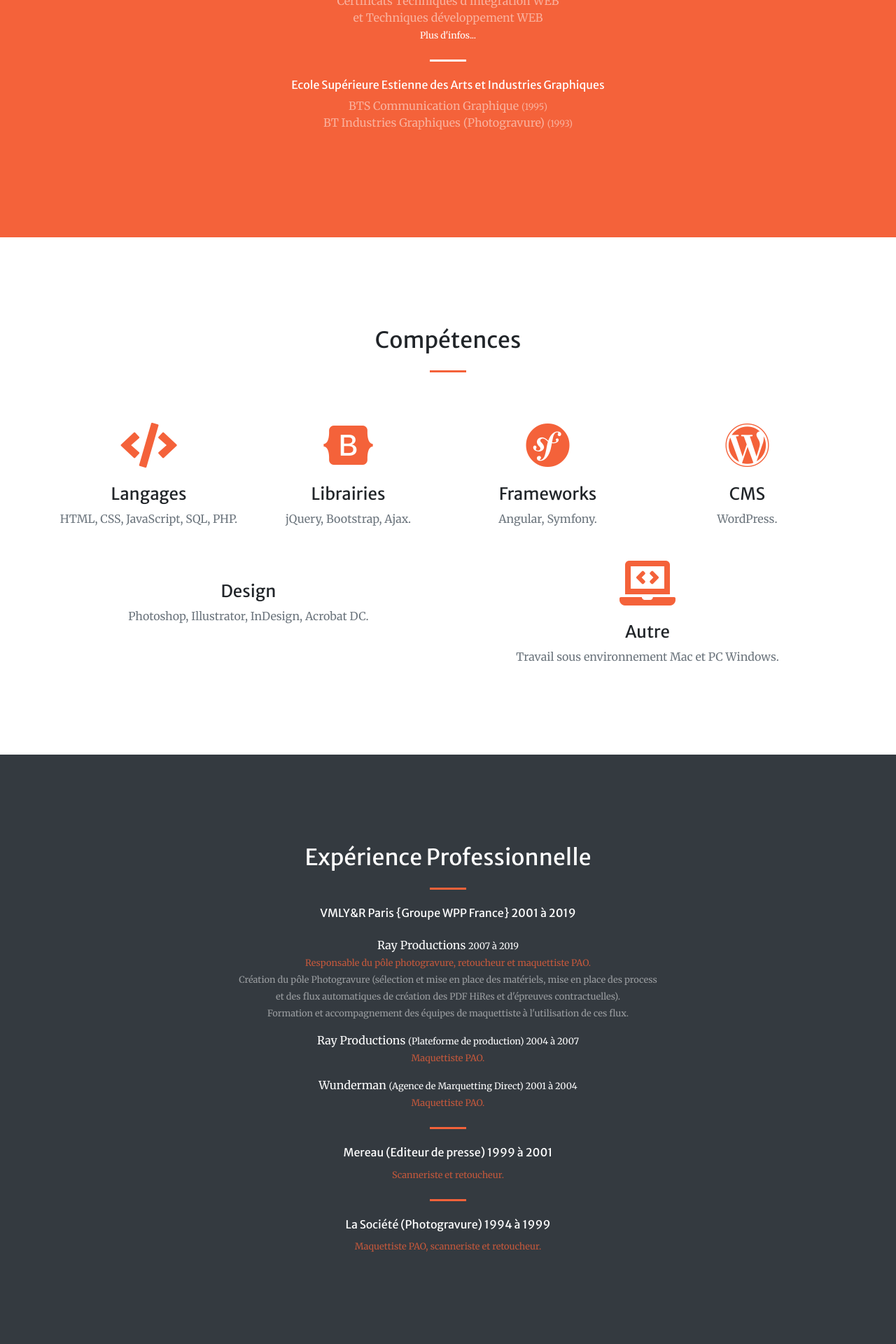
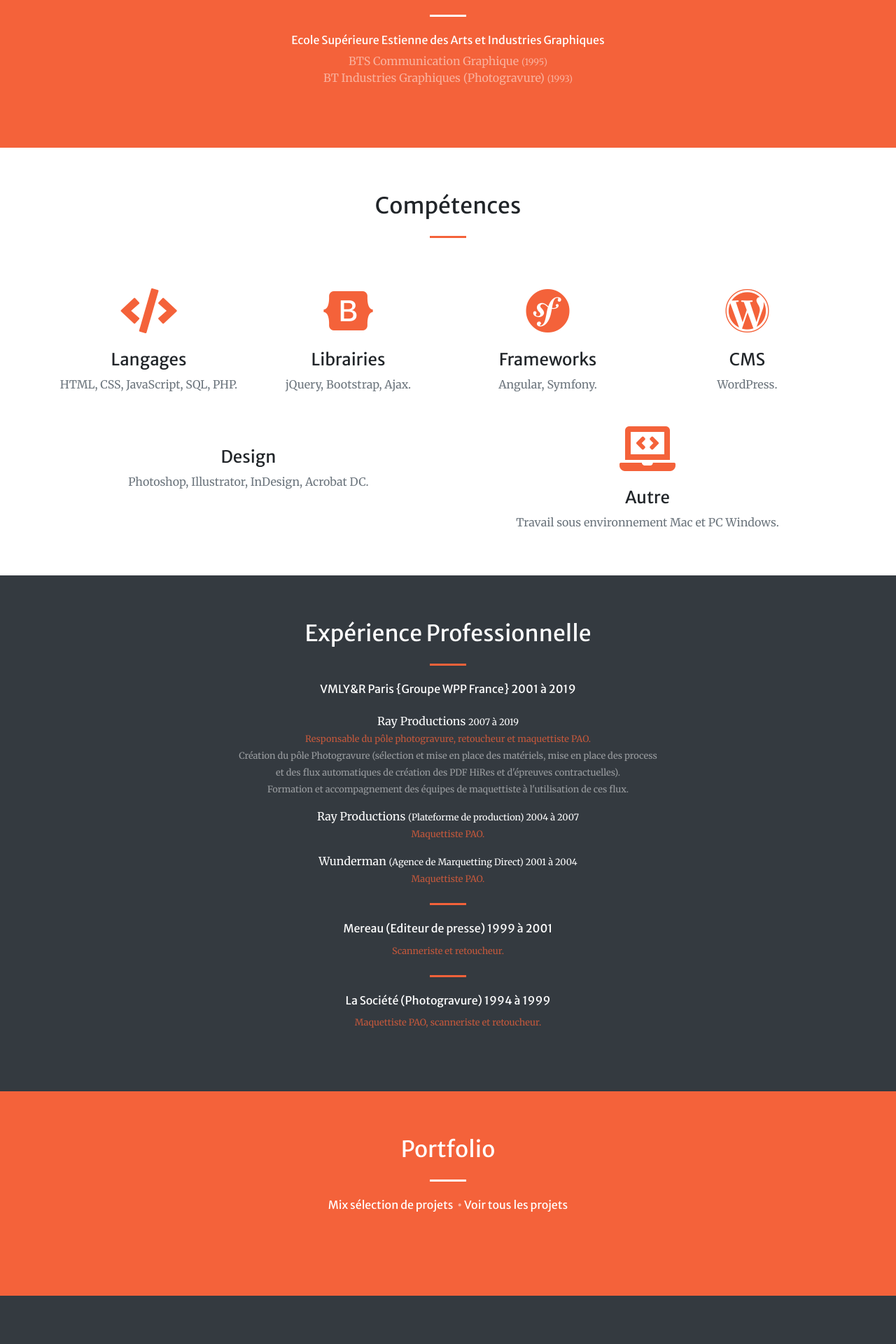
Before and after one commit to chrisgebel1/portfolio, a Symfony app: template templates/index/index.html.twig in a window 1280 px wide. Shown: the part 1080-3000 px from the top of the page at 70% size. Run offline with Twig, Linux system fonts and the light colour scheme; the template is opened without the code that fills it, so the values that code supplies are empty; some libraries are stand-ins or nearby versions.

Commit message:
possibiliter de renouveler les projets de la homepage en ajax

```diff
--- a/public/css/myStyle.css
+++ b/public/css/myStyle.css
@@ -15,6 +15,23 @@ body {
 #mainNav .fa-lock-open, #mainNav .fa-lock {
 	transform: translateY(-2px);
 }
+
+/* hover drop-down-menu */
+.dropdown>.dropdown-menu {
+	top: 200%;
+	transition: 0.3s all ease-in-out;
+}
+.dropdown:hover>.dropdown-menu {
+	display: block;
+	top: 100%;
+}
+
+.dropdown>.dropdown-toggle:active {
+	/*Without this, clicking will make it sticky*/
+	pointer-events: none;
+}
+/* FIN hover drop-down-menu */
+
 /* FIN navbar principale \\\\\\\\\\\\\\\\\\\\\\\\\\\\\\\\\\\\\\\\\\\\\\\\\\\\\\\\\\\\\\\\\\\\\\\\\\\ */
 
 /* navbar backOffice \\\\\\\\\\\\\\\\\\\\\\\\\\\\\\\\\\\\\\\\\\\\\\\\\\\\\\\\\\\\\\\\\\\\\\\\\\\\ */
@@ -37,6 +54,9 @@ body {
 }
 /* FIN navbar backOffice \\\\\\\\\\\\\\\\\\\\\\\\\\\\\\\\\\\\\\\\\\\\\\\\\\\\\\\\\\\\\\\\\\\\\\\\\\\\ */
 
+.page-section {
+	padding: 4rem 0;
+}
 
 .portrait {
 	width: 215px;
@@ -172,6 +192,15 @@ table {
 	width: fill-available;
 }
 
+@media (min-width: 768px) {
+	.pb-md-5, .py-md-5 {
+		padding-bottom: 0 !important;
+	}
+}
+
+#mix-projects {
+	cursor: pointer;
+}
 
 /* footer \\\\\\\\\\\\\\\\\\\\\\\\\\\\\\\\\\\\\\\\\\\\\\\\\\\\\\\\\\\\\\\\\\\\\\\\\\\ */
 
--- /dev/null
+++ b/public/js/mix-projects.js
@@ -0,0 +1,36 @@
+$(document).ready(function(){
+
+   $(document).on('click', '#mix-projects', function (e) {
+       e.preventDefault();
+
+       $.ajax({
+           url: $url,
+           method: "POST",
+           dataType: "json",
+           success: function(data)
+           {
+               if ( data.status === 'success' ) {
+                   $("#mix-change").replaceWith(data.html);
+               } else if ( data.status === 'error' ) {
+                   console.log(data);
+               }
+           },
+           error:function(x,e) {
+               if (x.status===0) {
+                   alert('You are offline!!\n Please Check Your Network.');
+               } else if(x.status===404) {
+                   alert('Requested URL not found.');
+               } else if(x.status===500) {
+                   alert('Internel Server Error.');
+               } else if(e==='parsererror') {
+                   alert('Error.\nParsing JSON Request failed.');
+               } else if(e==='timeout'){
+                   alert('Request Time out.');
+               } else {
+                   alert('Unknow Error.\n'+x.responseText);
+               }
+           }
+
+       });
+   });
+});
--- /dev/null
+++ b/templates/index/_projects-homepage.html.twig
@@ -0,0 +1,26 @@
+<div class="row no-gutters col-12 col-md-10 mx-auto" id="mix-change">
+    {% if projects and projects|length > 0 %}
+        {% for project in projects %}
+            <div class="col-lg-4 col-sm-6 position-relative div-portfolio">
+                <a class="portfolio-box m-2" href="{{ asset('img/portfolio/' ~ project.files[0]) }}"
+                   title="{{ project.infoShort }}">
+                    <img class="img-fluid img-fluid-home img-fit"
+                         src="{{ asset('img/portfolio/' ~ project.files[0]) }}"
+                         alt="{{ project.infoShort }}">
+                    {#                                <div class="portfolio-box-caption" {{ (project.type|lower == 'web') ? 'style="background-color:rgba(108, 117, 125, .9);"' }}>#}
+                    <div class="portfolio-box-caption bg-dark">
+                        <div class="project-category text-white-50">
+                            {{ project.type }}
+                        </div>
+                        <div class="project-category">
+                            {{ project.category }}
+                        </div>
+                        <div class="project-name">
+                            {{ project.name }}
+                        </div>
+                    </div>
+                </a>
+            </div>
+        {% endfor %}
+    {% endif %}
+</div>
--- a/templates/index/index.html.twig
+++ b/templates/index/index.html.twig
@@ -135,12 +135,12 @@
         <div class="container text-center">
             <h2 class="mb-4">Expérience Professionnelle</h2>
             <hr class="divider my-4">
-            <h6 class="text-white">VMLY&R Paris {Groupe WPP France} 2001 à 2019</h6>
-            <p class="mb-4">
+            <h6 class="text-white mb-4">VMLY&R Paris {Groupe WPP France} 2001 à 2019</h6>
             <p class="text-white">Ray Productions <small>2007 à 2019<br>
                     <span class="text-primary op50">Responsable du pôle photogravure, retoucheur et maquettiste PAO.</span><br>
                     <span class="text-white-50">Création du pôle Photogravure (sélection et mise en place des matériels, mise en place des process<br>et des flux automatiques de création des PDF HiRes et d'épreuves contractuelles).<br>
-		Formation et accompagnement des équipes de maquettiste à l'utilisation de ces flux.</span></small></p>
+		Formation et accompagnement des équipes de maquettiste à l'utilisation de ces flux.</span></small>
+            </p>
             <p class="text-white">Ray Productions <small>(Plateforme de production) 2004 à 2007<br>
                     <span class="text-primary op50">Maquettiste PAO.</span></small><br>
             </p>
@@ -149,12 +149,12 @@
             </p>
             <hr class="divider my-4">
             <h6 class="text-white">Mereau (Editeur de presse) 1999 à 2001</h6>
-            <p class="text-white-50 mb-4">
+            <p class="mb-4">
                 <small class="text-primary op50">Scanneriste et retoucheur.</small>
             </p>
             <hr class="divider my-4">
             <h6 class="text-white">La Société (Photogravure) 1994 à 1999</h6>
-            <p class="text-white-50 mb-4">
+            <p class="mb-4">
                 <small class="text-primary op50">Maquettiste PAO, scanneriste et retoucheur.</small>
             </p>
         </div>
@@ -165,7 +165,12 @@
         <div class="text-center mb-2 col-10 col-md-12 mx-auto">
             <h2 class="mb-4 text-white">Portfolio</h2>
             <hr class="divider light my-4">
-{#            <div>#}
+            <h6>
+                <div class="text-white d-inline" id="mix-projects">Mix sélection de projets</div>
+                <span class="font-weight-bold text-white-50">&nbsp;&#8226; </span> {# puce ronde #}
+                <a href="" class="text-white">Voir tous les projets</a>
+            </h6>
+            {#            <div>#}
 {#                <h5 class="text-white font-weight-bold">#}
 {#                    {% for type in types %}#}
 {#                        {{ type.name|replace({" / ": "&nbsp;/&nbsp;"})|raw }}{{ (loop.last) ? '' : '<span class="font-weight-bold text-white-50">&nbsp;| </span>' }}#}
@@ -180,41 +185,17 @@
 {#                </h6>#}
 {#            </div>#}
         </div>
-        <div class="container-fluid p-0 bg-primary py-3 py-md-5">
-            <div class="row no-gutters col-12 col-md-10 mx-auto">
-                {% if projects and projects|length > 0 %}
-                    {% for project in projects %}
-                        <div class="col-lg-4 col-sm-6 position-relative div-portfolio">
-                            <a class="portfolio-box m-2" href="{{ asset('img/portfolio/' ~ project.files[0]) }}"
-                               title="{{ project.infoShort }}">
-                                <img class="img-fluid img-fluid-home img-fit"
-                                     src="{{ asset('img/portfolio/' ~ project.files[0]) }}"
-                                     alt="{{ project.infoShort }}">
-                                {#                                <div class="portfolio-box-caption" {{ (project.type|lower == 'web') ? 'style="background-color:rgba(108, 117, 125, .9);"' }}>#}
-                                <div class="portfolio-box-caption bg-dark">
-                                    <div class="project-category text-white-50">
-                                        {{ project.type }}
-                                    </div>
-                                    <div class="project-category">
-                                        {{ project.category }}
-                                    </div>
-                                    <div class="project-name">
-                                        {{ project.name }}
-                                    </div>
-                                </div>
-                            </a>
-                        </div>
-                    {% endfor %}
-                {% endif %}
-            </div>
+        <div class="container-fluid p-0 bg-primary py-3 py-md-5" id="projects">
+            {# projects-homepage #}
+            {% include 'index/_projects-homepage.html.twig' %}
         </div>
 
     </section>
 
 
     <!-- Contact Section -->
-    <section class="page-section bg-dark text-white" id="contact">
-        <div class="container">
+    <section class="page-section bg-dark text-white mb-5" id="contact">
+        <div class="container mb-2">
             <div class="row justify-content-center">
                 <div class="col-lg-8 text-center">
                     <h2 class="mt-0">Pour me contacter</h2>
@@ -244,7 +225,13 @@
         </div>
     </section>
 
+{% endblock %}
 
+{% block javascripts %}
+    {{ parent() }}
 
+    {# afficher 6 autres projets #}
+    <script type="text/javascript">const $url = "{{ path('app_index_mixprojects') }}";</script>
+    <script src="{{ asset('js/mix-projects.js') }}"></script>
 
 {% endblock %}
```
Also changed, not shown: public/js/moveImageProject.js (+5 -5 lines), src/Controller/IndexController.php (+51 -66 lines), src/Service/ProjectsHome.php (added, +75 -0 lines).
